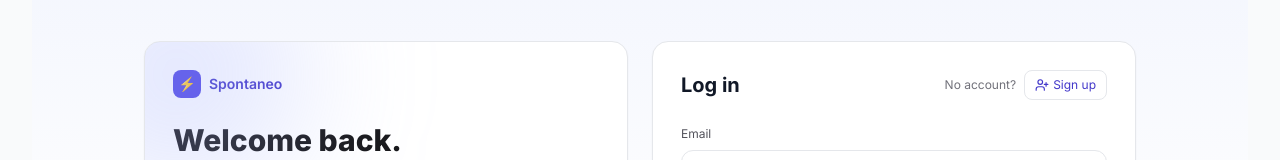
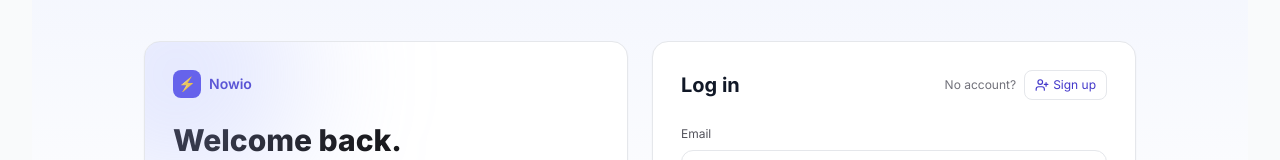
Before and after one commit to Alembrhan23/spontaneo, a Next.js app: page /login in a window 1280 px wide. Shown: the part 195-355 px from the top of the page. Built offline with nearby package versions, Linux system fonts and the light colour scheme; no server answers.

Commit message:
name changed to nowio in login and signup

```diff
--- a/src/app/login/LoginClient.tsx
+++ b/src/app/login/LoginClient.tsx
@@ -81,7 +81,7 @@ export default function LoginClient({ next }: { next: string }) {
           <div aria-hidden className="pointer-events-none absolute -top-24 -left-24 h-64 w-64 rounded-full bg-indigo-300/30 blur-3xl" />
           <div className="flex items-center gap-2 text-sm text-indigo-700 font-semibold">
             <span className="grid h-7 w-7 place-items-center rounded-lg bg-indigo-600 text-white">⚡</span>
-            Spontaneo
+            Nowio
           </div>
           <h1 className="mt-6 text-3xl font-extrabold text-zinc-900 leading-tight">
             Welcome back.
--- a/src/app/signup/SignupClient.tsx
+++ b/src/app/signup/SignupClient.tsx
@@ -71,7 +71,7 @@ export default function SignupClient() {
         <div className="mb-6 text-center">
           <div className="inline-flex items-center gap-2 text-indigo-700 font-semibold">
             <span className="grid h-8 w-8 place-items-center rounded-lg bg-indigo-600 text-white">⚡</span>
-            Spontaneo
+            Nowio
           </div>
         </div>
 
```
